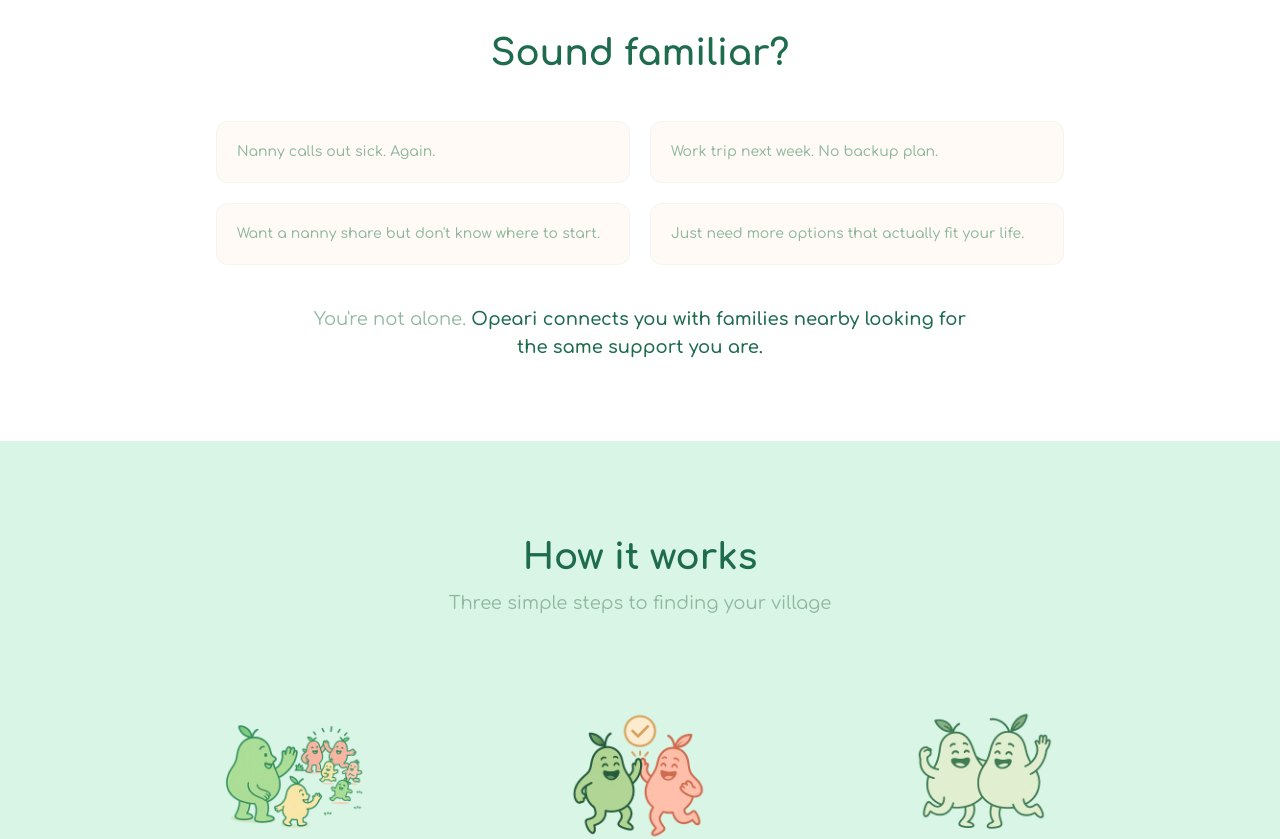
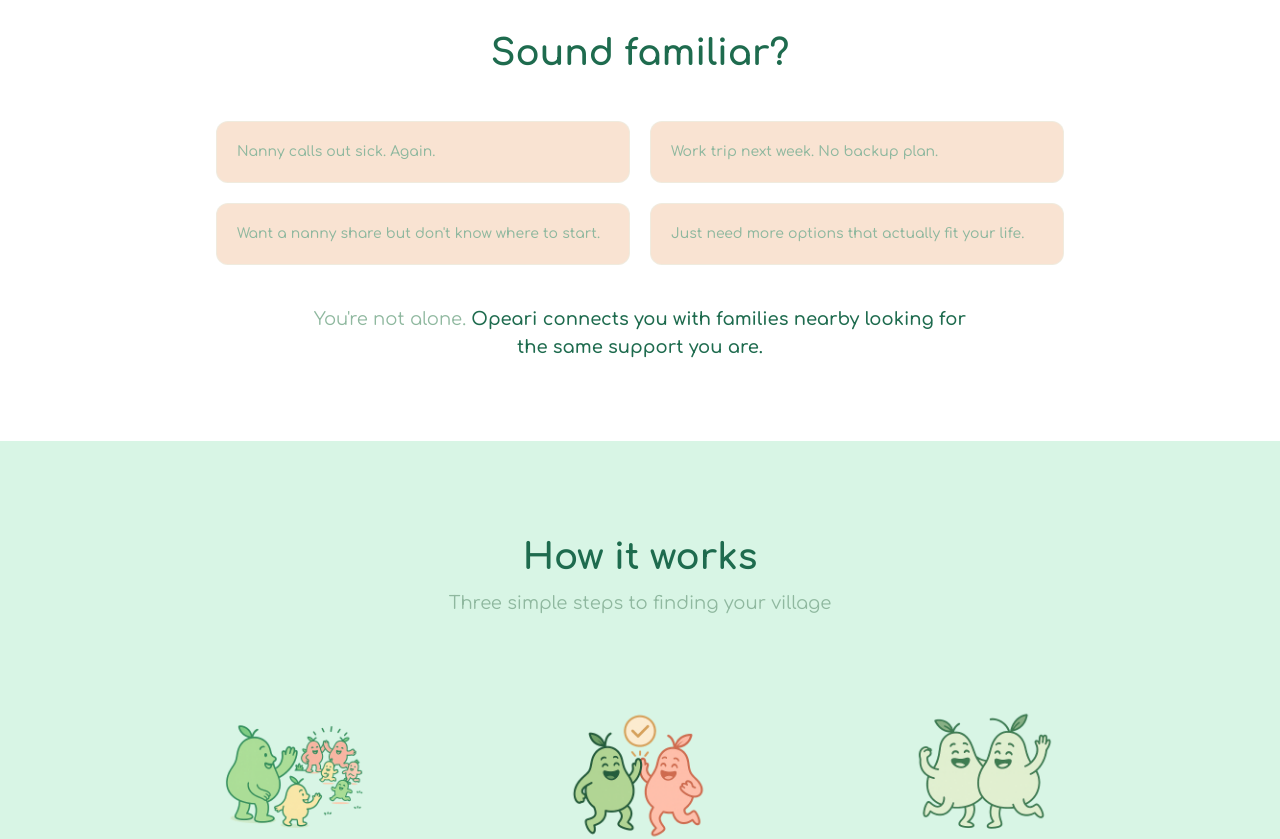
Before and after one commit to bafj1/opeari-beta-2025-12, a React (Vite) app: page / in a window 1280 px wide. Shown: the part 900-1739 px from the top of the page. Built offline with nearby package versions, Linux system fonts and the light colour scheme; no server answers.

Commit message:
style: warmer peachy background for Opeari brand warmth

```diff
--- a/src/index.css
+++ b/src/index.css
@@ -12,7 +12,7 @@
   --color-accent-hover: #f5b2a1;
 
   /* Background colors */
-  --color-cream: #fffaf5;
+  --color-cream: #F9E3D2;
   --color-mint: #d8f5e5;
   --color-mint-dark: #e8f4ec;
 
```
